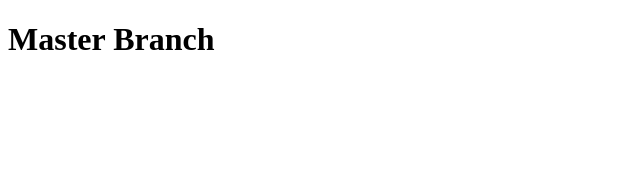
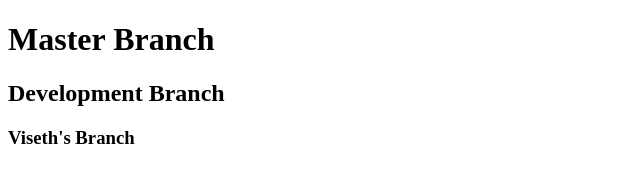
Before and after one commit to viseth89/teamGit, a plain HTML site: page index.html in a window 1280 px wide. Shown: the whole page, without its empty margins (0-640 px from the left). Drawn offline with Linux system fonts and the light colour scheme.

Commit message:
my branch

```diff
--- a/index.html
+++ b/index.html
@@ -8,5 +8,7 @@
 </head>
 <body>
     <h1>Master Branch</h1>
+    <h2>Development Branch</h2>
+    <h3>Viseth's Branch</h3>
 </body>
 </html>
```
